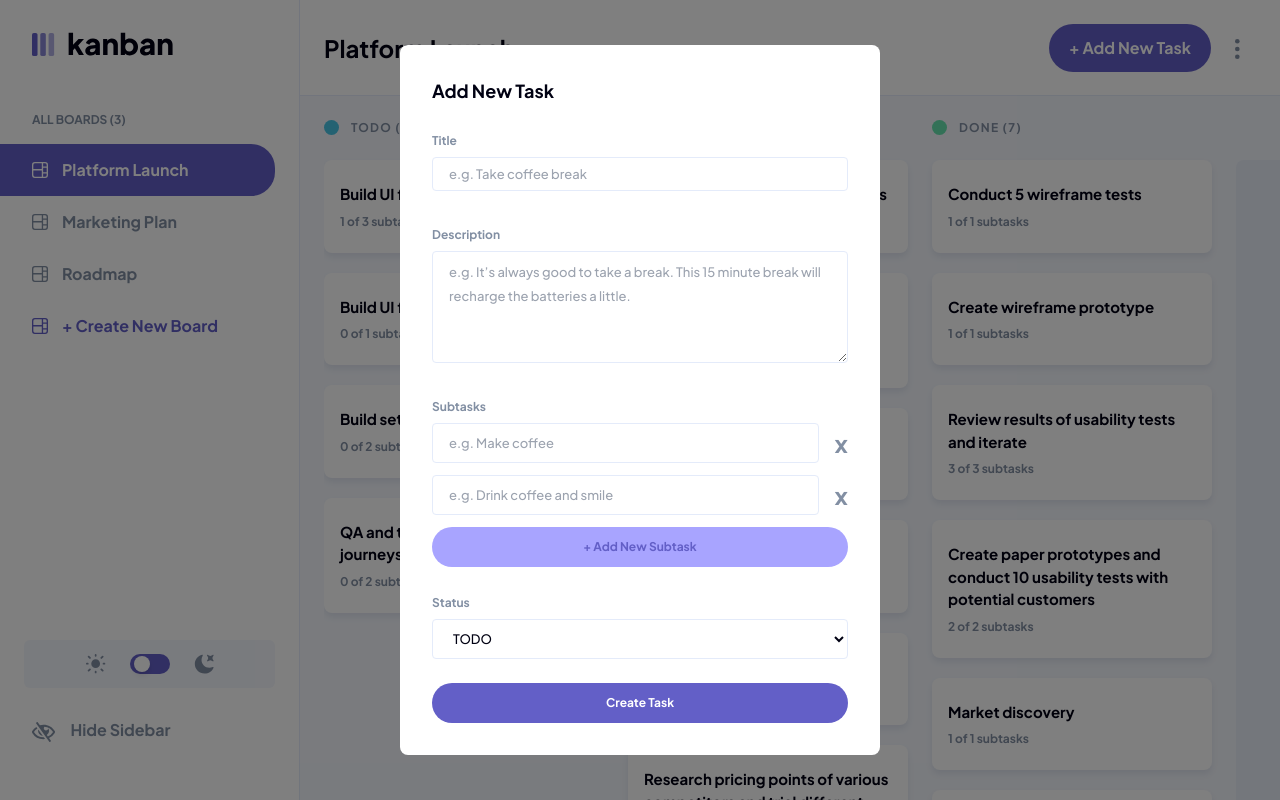
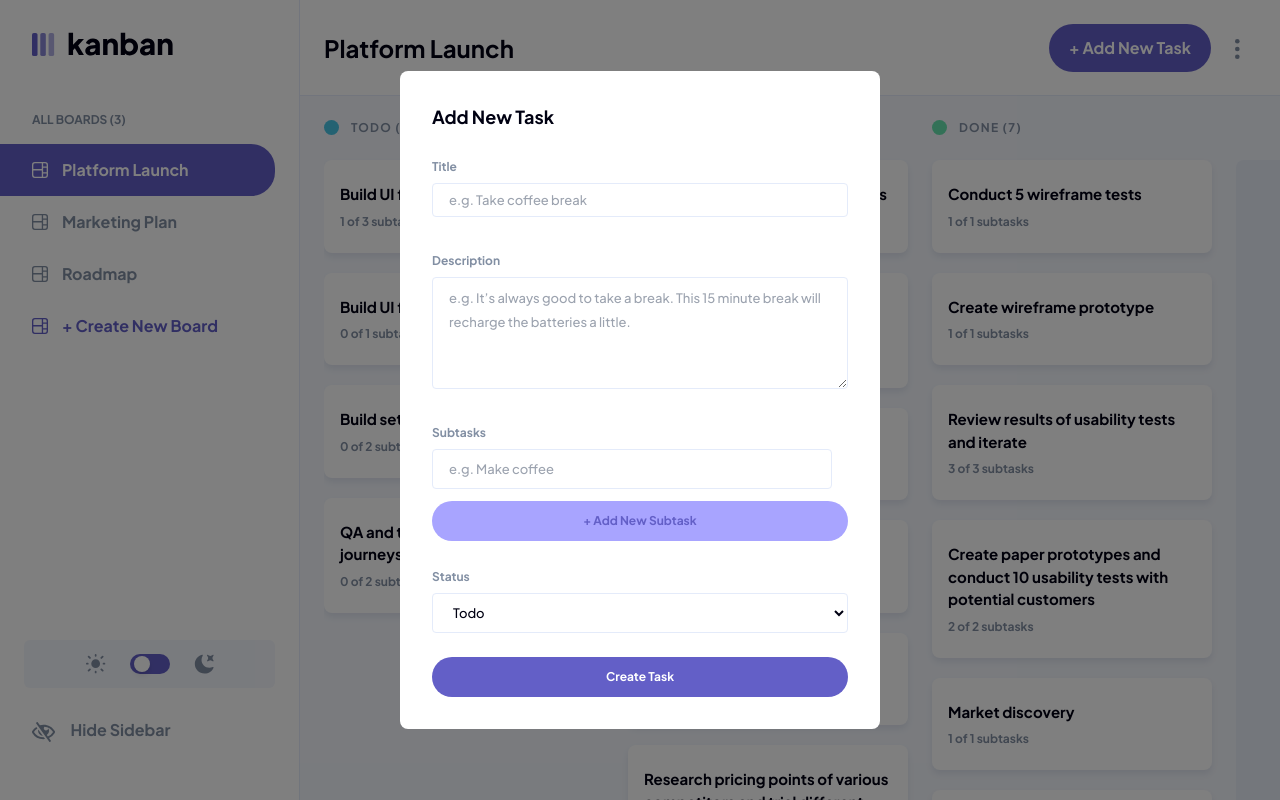
Before and after one commit to GregNicholas/Kanban-guru, a React (Create React App) app: page / in a window 1280 px wide. Both pictures are taken after a click on the button "+ Add New Task". Built offline with nearby package versions, Linux system fonts and the light colour scheme.

Commit message:
tasks can be added or edited with the TaskForm

```diff
--- a/src/components/BoardArea/BoardColumn.tsx
+++ b/src/components/BoardArea/BoardColumn.tsx
@@ -17,7 +17,7 @@ const BoardColumn = ({ index, columns, column }:ColumnProps) => {
         <span className="tracking-widest">{column.name} ({column.tasks.length})</span>
       </div>
       {column.tasks.length > 0 &&
-        column.tasks.map((task, index) => <TaskListItem key={`${task.title}${index}`} column={column.name} columns={columns} task={task} />)
+        column.tasks.map((task, index) => <TaskListItem key={`${task.title}${index}`} index={index} column={column.name} columns={columns} task={task} />)
       }
     </div>
   )
--- a/src/components/BoardArea/TaskListItem.tsx
+++ b/src/components/BoardArea/TaskListItem.tsx
@@ -3,12 +3,13 @@ import { Task } from '../../types'
 import TaskModal from '../TaskCard/TaskModal'
 
 type TaskListItemProps = {
+  index: number
   column: string
   columns: string[]
   task: Task
 }
 
-const TaskListItem = ({ task, columns, column }:TaskListItemProps) => {
+const TaskListItem = ({ index, task, columns, column }:TaskListItemProps) => {
   const [showTask, setShowTask] = useState(false)
   const toggleTaskView = () => {
     setShowTask(prev => !prev)
@@ -17,7 +18,7 @@ const TaskListItem = ({ task, columns, column }:TaskListItemProps) => {
     <div onClick={toggleTaskView} className="px-4 py-[23px] mb-5  bg-white text-black hover:text-main-purple dark:text-white dark:hover:text-main-purple dark:bg-d-gray rounded-lg shadow-task cursor-pointer">
       <div className="text-15 mb-2">{task.title}</div>
       <div className="text-xs text-m-gray">{task.subtasks.filter(sub => sub.isCompleted).length} of {task.subtasks.length} subtasks</div>
-      {showTask && <TaskModal task={task} columns={columns} column={column} toggleTaskView={toggleTaskView} />}
+      {showTask && <TaskModal task={task} index={index} columns={columns} column={column} toggleTaskView={toggleTaskView} />}
     </div>
   )
 }
--- a/src/components/Forms/TaskForm.tsx
+++ b/src/components/Forms/TaskForm.tsx
@@ -3,36 +3,60 @@ import ModalContainer from '../ModalContainer'
 import Select from '../Select'
 import Button from '../Button'
 import FormLabel from './FormLabel'
-import { Task } from '../../types'
+import { useDispatch } from 'react-redux'
+import { addTask, editTask, deleteTask } from '../../features/boardsSlice'
+import { Task, Board } from '../../types'
+// import { StringDecoder } from 'string_decoder'
 
 type TaskFormProps = {
+  title: string
+  currentTask?: Task | null
+  board: Board
+  column?: string
   setShowTaskForm: React.Dispatch<React.SetStateAction<boolean>>
-  title: string
 }
 
-const TaskForm = ({ setShowTaskForm, title }:TaskFormProps) => {
-  const columns = ["TODO", "DOING", "DONE"]
-  const [taskTitle, setTaskTitle] = useState("")
-  const [description, setDescription] = useState("")
-  const [statusValue, setStatusValue] = useState(columns[0])
+const TaskForm = ({ title, currentTask=null, board, column, setShowTaskForm }:TaskFormProps) => {
+  const columns = board.columns.map(column => column.name)
+  let columnName = column ? column : columns[0]
+
   const [subtaskInputs, setSubtaskInputs] = useState([{title: '', placeHolder: 'e.g. Make coffee'}, {title: '', placeHolder: 'e.g. Drink coffee and smile'}])
-  const [newTask, setNewTask] = useState<Task | {}>({})
+
+  const dispatch = useDispatch()
+
+  const [task, setTask] = useState<Task>(currentTask
+                    ? {
+                        title: currentTask.title,
+                        description: currentTask.description,
+                        status: currentTask.status,
+                        subtasks: [...currentTask.subtasks]
+                      }
+                    : {
+                      title: "",
+                      description: "",
+                      status: columnName,
+                      subtasks: [{title: '', isCompleted: false}]
+                    })
 
   const inputTemplateStyle = "text-[13px] font-medium text-black dark:text-white border border-l-lines dark:border-m-gray rounded dark:bg-d-gray"
 
-  const changeTaskInput = (index: number, e: React.ChangeEvent<HTMLInputElement>) => {
-    console.log(e.target.value)
-    const newSubtasks = [...subtaskInputs]
+  const changeSubtaskInput = (index: number, e: React.ChangeEvent<HTMLInputElement>) => {
+    const newSubtasks = task.subtasks.map(sub => ({ ...sub }))
     newSubtasks[index].title = e.target.value
-    setSubtaskInputs(newSubtasks)
+    setTask(prev => ({
+      ...prev,
+      subtasks: newSubtasks
+    }))
   }
 
-  const addTask = (e: React.ChangeEvent<HTMLInputElement>) => {
+  const addSubtask = (e: React.ChangeEvent<HTMLInputElement>) => {
     e.preventDefault()
-    setSubtaskInputs((prev) => [
+    const newSubtasks = task.subtasks.map(sub => ({ ...sub }))
+    newSubtasks.push({ title: "", isCompleted: false })
+    setTask((prev) => ({
       ...prev,
-      { title: "", placeHolder: "enter subtask" }
-    ])
+      subtasks: newSubtasks
+    }))
   }
 
   const removeSubtask = (index: number, e: React.MouseEvent<HTMLButtonElement, MouseEvent>) => {
@@ -44,10 +68,17 @@ const TaskForm = ({ setShowTaskForm, title }:TaskFormProps) => {
 
   const handleSubmit = (e:React.FormEvent<HTMLFormElement>) => {
     e.preventDefault()
-    setNewTask({title: taskTitle, description: description, status: statusValue, subtasks: subtaskInputs})
+    const newTask = {title: task.title, description: task.description, status: task.status, subtasks: [...task.subtasks]}
     setShowTaskForm(false)
+    if(!currentTask){
+      console.log("NOT A CURRENT TASK")
+      dispatch(addTask({task: newTask, boardName: board.name, columnName: columnName}))
+    } else {
+          console.log("move task to new column")
+          dispatch(deleteTask({taskTitle: task.title, boardName: board.name, columnName: columnName}))
+          dispatch(addTask({task: newTask, boardName: board.name, columnName: columnName}))
+    }
 
-    console.log(newTask)
   }
 
   return (
@@ -62,44 +93,50 @@ const TaskForm = ({ setShowTaskForm, title }:TaskFormProps) => {
               Title
               <input className={`${inputTemplateStyle} h-full w-full mr-4 mb-6 pl-4 py-2`}
                      type="text"
-                     value={taskTitle}
-                     onChange={e => setTaskTitle(e.target.value)}
-                     placeholder="e.g. Take coffee break" />
+                     value={task.title}
+                     onChange={e => setTask(prev => ({...prev, title: e.target.value}))}
+                     placeholder="e.g. Take coffee break"
+                     required
+              />
             </FormLabel>
             <FormLabel>
               Description
               <textarea
                 className={`${inputTemplateStyle} h-28 w-full mr-4 mb-6 pl-4 py-2`}
-                value={description}
-                onChange={e => setDescription(e.target.value)}
+                value={task.description}
+                onChange={e => setTask(prev => ({...prev, description: e.target.value}))}
                 placeholder="e.g. It’s always good to take a break. This 15 minute break will recharge the batteries a little."
               />
             </FormLabel>
             <div className="flex flex-col mb-6">
             <h5 className="leading-6 mb-1 text-m-gray font-bold dark:text-white">Subtasks</h5>
             {
-              subtaskInputs.map((data, index)=>{
-                  const {title, placeHolder}= data;
+              task.subtasks.map((data, index)=>{
+                  const {title}= data;
                   return(
                     <div className="h-10 flex items-center w-full mb-3" key={index}>
                     <input className={`${inputTemplateStyle} h-full w-full mr-4 pl-4 py-2`}
-                           onChange={(e) => changeTaskInput(index, e)}
+                           onChange={(e) => changeSubtaskInput(index, e)}
                            value={title}
                            type="text"
-                           placeholder={placeHolder}
+                           placeholder={"e.g. Make coffee"}
                            aria-label="new subtask"
                     />
-                    {(subtaskInputs.length!==1)? <button className="text-2xl font-bold" onClick={(e)=> removeSubtask(index, e)}>x</button>:''}
+                    {(task.subtasks.length!==1)? <button className="text-2xl font-bold" onClick={(e)=> removeSubtask(index, e)}>x</button>:''}
                     </div>
                   )
               })
             }
-            <Button text="+ Add New Subtask" onClick={addTask} primary={false} />
+            <Button text="+ Add New Subtask" onClick={addSubtask} primary={false} />
             </div>
             <div className="mb-6">
             <FormLabel>
               Status
-              <Select currentStatus={statusValue} handleStatusChange={(e) => setStatusValue(e.target.value)} columns={columns} />
+              <Select
+                currentStatus={task.status}
+                handleStatusChange={(e) => setTask(prev => ({...prev, status: e.target.value}))}
+                columns={columns}
+              />
             </FormLabel>
             </div>
             <div className="flex flex-col">
--- a/src/components/Header/Header.tsx
+++ b/src/components/Header/Header.tsx
@@ -72,7 +72,7 @@ const Header = ({ isDarkMode, showSidebar }:HeaderProps) => {
                     </div>
                   </>
                 : null }
-                {showTaskForm && <TaskForm setShowTaskForm={setShowTaskForm} title="Add New Task" />}
+                {showTaskForm && <TaskForm setShowTaskForm={setShowTaskForm} board={displayBoard} title="Add New Task" />}
                 {showModal && <EditModal
                                 editText="Edit Board"
                                 deleteText="Delete Board"
--- a/src/components/Select.tsx
+++ b/src/components/Select.tsx
@@ -7,6 +7,7 @@ type SelectProps = {
 }
 
 const Select = ({ currentStatus, handleStatusChange, columns}:SelectProps) => {
+    console.log(currentStatus)
   return (
     <select
         className="w-full px-4 rounded h-10 text-[13px] font-medium text-black dark:text-white bg-white dark:bg-d-gray border border-l-lines dark:border-m-gray"
--- a/src/components/TaskCard/TaskModal.tsx
+++ b/src/components/TaskCard/TaskModal.tsx
@@ -9,17 +9,17 @@ import { RootState } from "../../app/store";
 import { useSelector } from 'react-redux'
 import { useDispatch } from 'react-redux'
 import { deleteTask } from '../../features/boardsSlice'
-// import { setDisplayBoard } from '../../features/displayBoardSlice'
 import { Task } from '../../types'
 
 type TaskModalProps = {
+    index: number
     task: Task
     columns: string[]
     column: string
     toggleTaskView: () => void
 }
 
-const TaskModal = ({ task, columns, column, toggleTaskView }:TaskModalProps) => {
+const TaskModal = ({ index, task, columns, column, toggleTaskView }:TaskModalProps) => {
   const [currentStatus, setCurrentStatus] = useState(task.status)
   const [subtasks, setSubtasks] = useState(task.subtasks)
   const [showModal, setShowModal] = useState(false)
@@ -29,7 +29,7 @@ const TaskModal = ({ task, columns, column, toggleTaskView }:TaskModalProps) =>
   const dispatch = useDispatch()
 
   const displayBoardIndex = useSelector((state: RootState) => state.board.value)
-  const boardName = useSelector((state: RootState) => state.boards.value[displayBoardIndex].name)
+  const board = useSelector((state: RootState) => state.boards.value[displayBoardIndex])
 
   const handleStatusChange = (e: React.ChangeEvent<HTMLSelectElement>) => {
     setCurrentStatus(e.target.value)
@@ -47,13 +47,13 @@ const TaskModal = ({ task, columns, column, toggleTaskView }:TaskModalProps) =>
   }
 
   const handleDelete = () => {
-    dispatch(deleteTask({taskTitle: task.title, boardName: boardName, columnName: column}))
+    dispatch(deleteTask({taskTitle: task.title, boardName: board.name, columnName: column}))
   }
 
   return (
     <ModalContainer>
       {
-        showEditTask ? <TaskForm title="Edit Task" setShowTaskForm={setShowEditTask}/>
+        showEditTask ? <TaskForm title="Edit Task" currentTask={task} board={board} column={column} setShowTaskForm={setShowEditTask}/>
         : showDeleteWarning
         ? <DeleteWarning
             closeModal={() => setShowDeleteWarning(false)}
@@ -98,7 +98,11 @@ const TaskModal = ({ task, columns, column, toggleTaskView }:TaskModalProps) =>
           </div>
           <div>
             <h5 className="mb-2">Current Status</h5>
-            <Select currentStatus={currentStatus} handleStatusChange={handleStatusChange} columns={columns} />
+            <Select
+              currentStatus={currentStatus}
+              handleStatusChange={handleStatusChange}
+              columns={columns}
+            />
           </div>
 
         </div>
--- a/src/features/boardsSlice.ts
+++ b/src/features/boardsSlice.ts
@@ -1,5 +1,5 @@
 import { createSlice, PayloadAction } from "@reduxjs/toolkit"
-import { Board, indexedBoard } from "../types"
+import { Board, Task, indexedBoard } from "../types"
 
 interface boardsState {
     value: Board[]
@@ -17,11 +17,9 @@ export const boardsSlice = createSlice({
             state.value = action.payload
         },
         addBoard: (state, action: PayloadAction<Board>) => {
-            console.log("IN add BOARD")
             state.value.push(action.payload)
         },
         editBoard: (state, action: PayloadAction<indexedBoard>) => {
-            console.log("IN EDIT BOARD", state.value[0])
             state.value = state.value.map((board, index) => {
                 return index !== action.payload.id ? board
                     : action.payload
@@ -30,13 +28,21 @@ export const boardsSlice = createSlice({
         deleteBoard: (state, action: PayloadAction<string>) => {
             state.value = state.value.filter(board => board.name !== action.payload)
         },
+        addTask: (state, action: PayloadAction<{ task: Task; boardName: string; columnName: string }>) => {
+            const board = state.value.find(board => board.name === action.payload.boardName)
+            const column = board?.columns.find(column => column.name === action.payload.task.status)
+            column?.tasks.unshift(action.payload.task)
+        },
+        editTask: (state, action: PayloadAction<{ task: Task; boardName: string; columnName: string }>) => {
+            const board = state.value.find(board => board.name === action.payload.boardName)
+            const column = board?.columns.find(column => column.name === action.payload.task.status)
+            // column?.tasks.map(tasks => tasks.title === )
+        },
         deleteTask: (state, action: PayloadAction<{ taskTitle: string; boardName: string; columnName: string }>) => {
-            console.log("DELETE TASK: ", action.payload)
             const board = state.value.find(board => board.name === action.payload.boardName)
             const column = board?.columns.find(column => column.name === action.payload.columnName)
-            const task = column?.tasks.find(task => task.title === action.payload.taskTitle)
+            // const task = column?.tasks.find(task => task.title === action.payload.taskTitle)
             const taskIndex = column?.tasks.map(task => task.title).indexOf(action.payload.taskTitle)
-            console.log("DELETE TASK: ", taskIndex)
             if(typeof taskIndex === "number"){
                 column?.tasks.splice(taskIndex, 1)
             }
@@ -44,6 +50,6 @@ export const boardsSlice = createSlice({
     }
 })
 
-export const { getExistingBoards, addBoard, editBoard, deleteBoard, deleteTask } = boardsSlice.actions
+export const { getExistingBoards, addBoard, editBoard, deleteBoard, addTask, editTask, deleteTask } = boardsSlice.actions
 
 export default boardsSlice.reducer
```
Also changed, not shown: src/components/Forms/BoardForm.tsx (+2 -12 lines).
